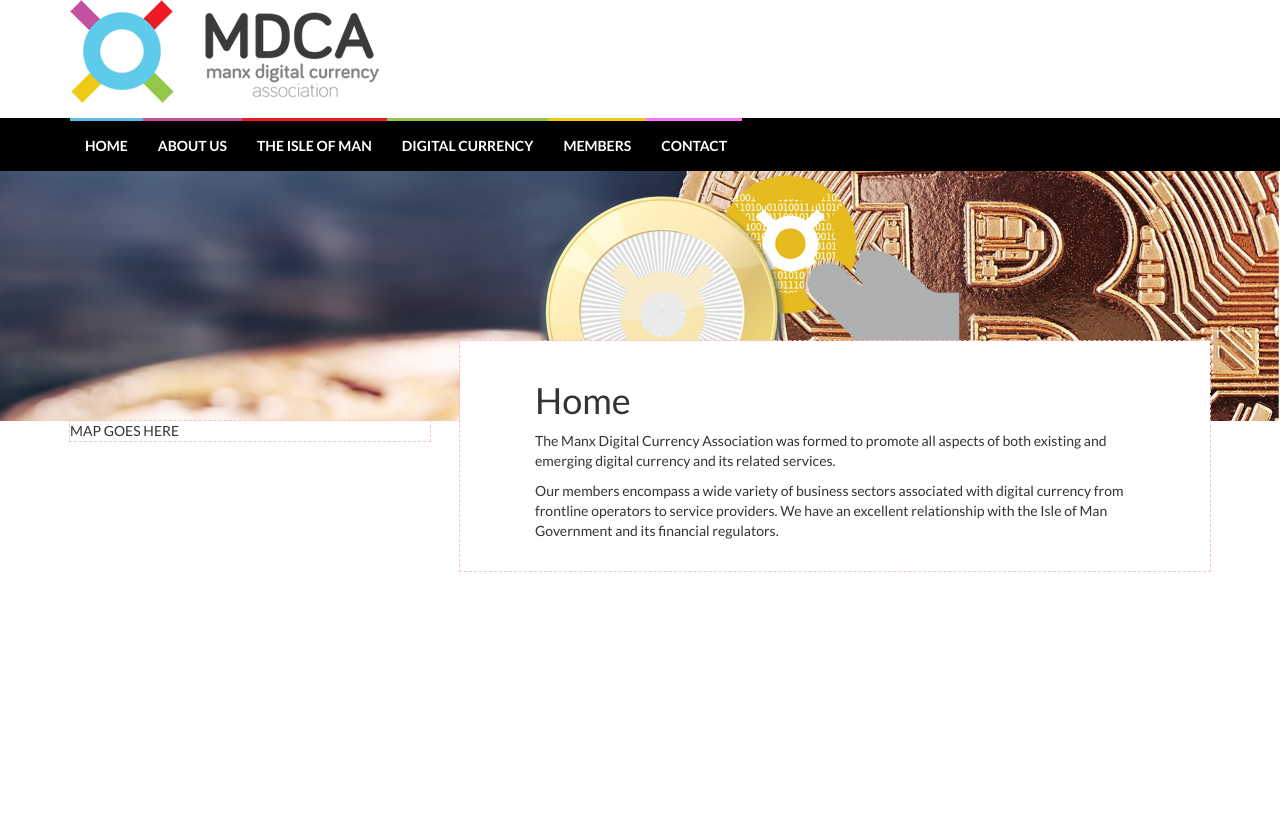
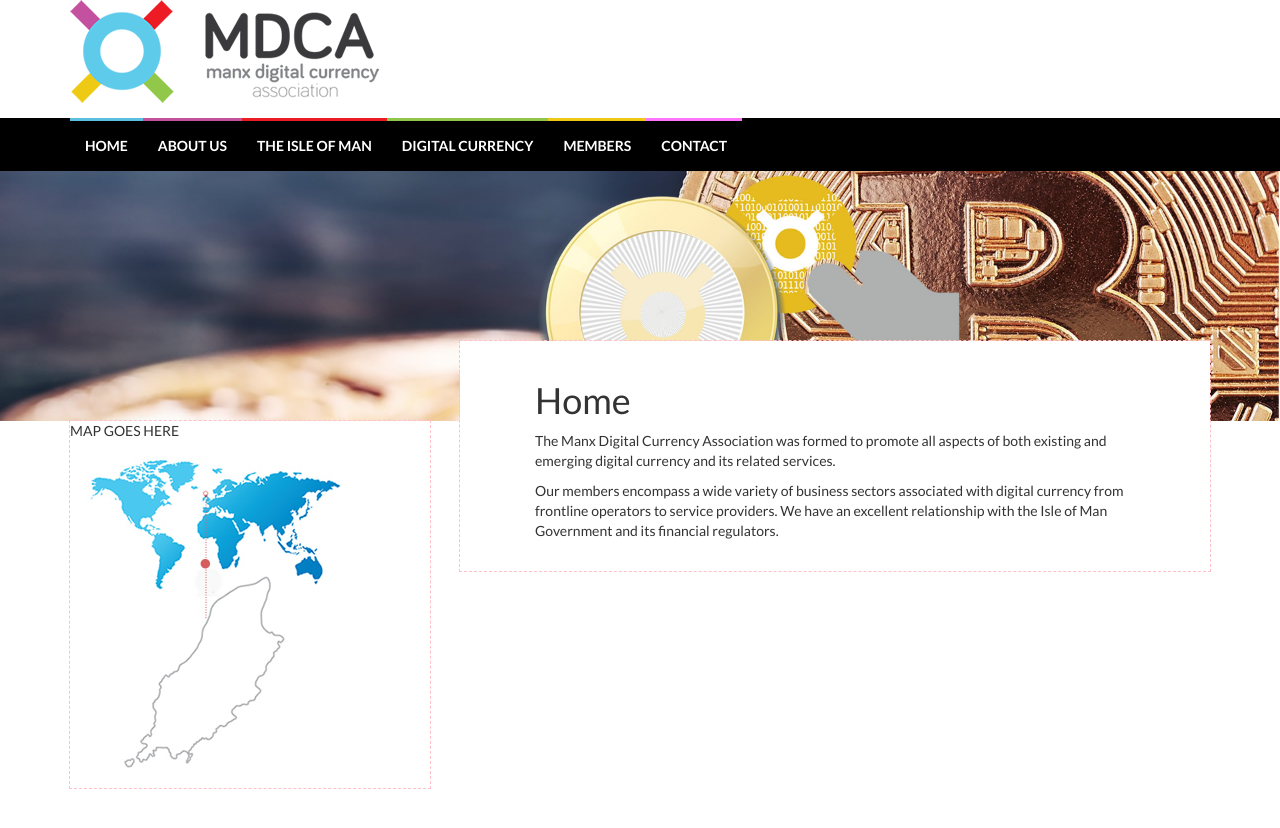
Before and after one commit to Julieparys/MDCA, a Jekyll site: the page built from src/index.md, in a window 1280 px wide. Shown: the top 828 px of the page. Built offline with Jekyll 4.4.1, drawn with Linux system fonts in a browser that asks for light colours; Markdown is read by kramdown in place of the engine named in the settings.

Commit message:
Better responsive trigger point

```diff
--- a/src/_layouts/default.html
+++ b/src/_layouts/default.html
@@ -14,16 +14,17 @@
 			<div class="row">
 
 				<!-- main content area -->
-				<div class="col-sm-8 col-sm-push-4">
+				<div class="col-md-8 col-md-push-4">
 					<div class="mainContentWrapper">
 						{{ content }}
 					</div>
 				</div>
 
 				<!-- sidebar area -->
-				<div class="col-sm-4 col-sm-pull-8">
+				<div class="col-md-4 col-md-pull-8">
 					<div class="sidebarWrapper">
 						<div class="isleOfManMap">MAP GOES HERE</div>
+						<img src="/img/IOM_Map.jpg" />
 					</div>
 				</div>
 
```
